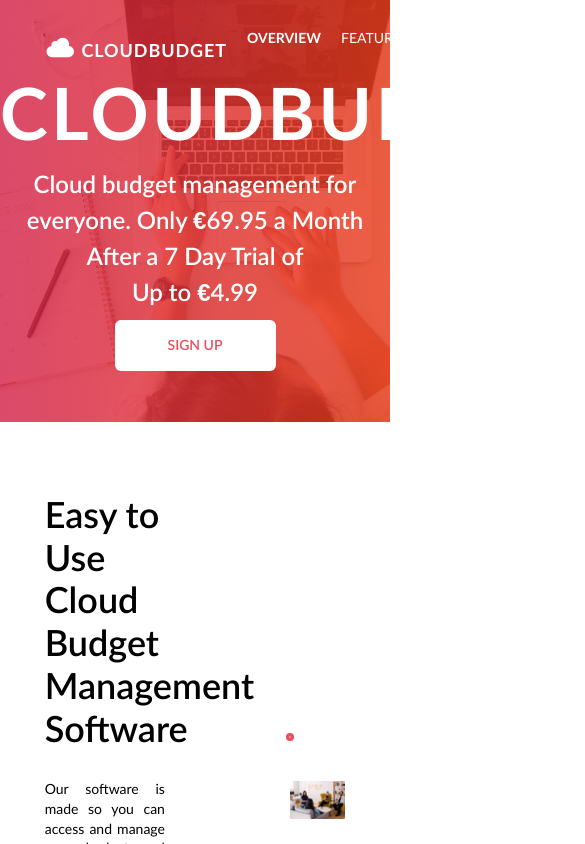
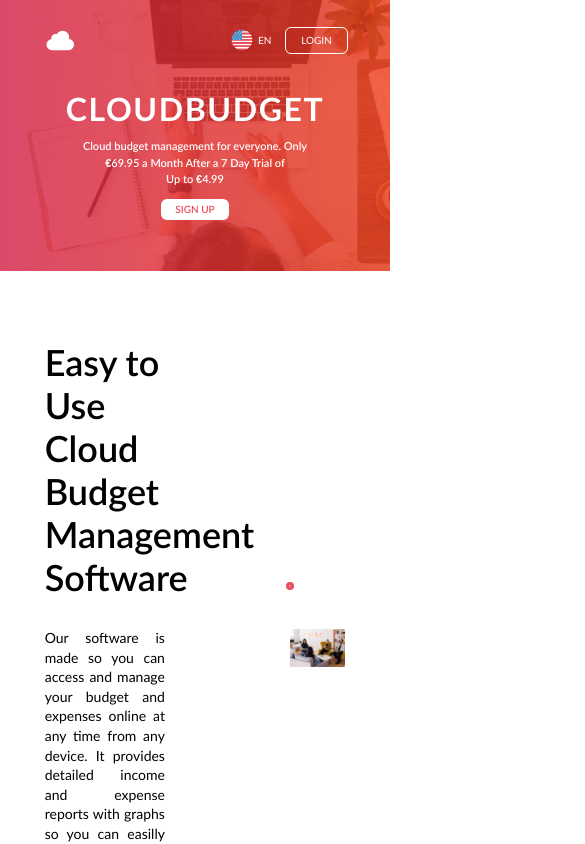
Before and after one commit to nklazuta/cloud-budget-landing-freebie, a React (Create React App) app: page / in a window 390 px wide. Shown: the top 844 px of the page, 585 px wide, since content can reach past the window. Built offline with nearby package versions, Linux system fonts and the light colour scheme.

Commit message:
feat: добавить адаптивность в Header и Promo

```diff
--- a/src/components/Header/Header.scss
+++ b/src/components/Header/Header.scss
@@ -15,10 +15,13 @@
   z-index: 1;
 
   .header__box {
+    width: 19.64%;
     display: flex;
+    gap: 12%;
 
     .header__language {
       @extend %button-animation;
+      width: 42.4%;
       padding: 0;
       border: none;
       background: $transparent;
@@ -38,25 +41,24 @@
         text-transform: uppercase;
         color: $white;
         margin: 0;
-        padding-right: 14px;
+        padding-right: 15.4%;
       }
 
       .header__arrow {
-        width: 18px;
-        height: 18px;
+        width: 16px;
+        height: 16px;
       }
     }
 
     .header__login {
       @extend %font-regular;
       @extend %button-animation;
-      width: 100px;
+      max-width: 100px;
       font-size: 14px;
       line-height: 1.21;
       text-transform: uppercase;
       color: $white;
-      padding: 12px 29px;
-      margin-left: 26px;
+      padding: 5.5% 13.4%;
       background-color: $transparent;
       border: 1px solid $white;
       box-sizing: border-box;
@@ -64,3 +66,88 @@
     }
   }
 }
+
+@media screen and (max-width: 1180px) {
+  .header {
+    .header__box {
+      width: 25%;
+
+      .header__language {
+        .header__flag {
+          width: 30px;
+          height: 30px;
+        }
+
+        .header__name {
+          font-size: 13px;
+        }
+
+        .header__arrow {
+          width: 15px;
+          height: 15px;
+        }
+      }
+
+      .header__login {
+        font-size: 13px;
+      }
+    }
+  }
+}
+
+@media screen and (max-width: 960px) {
+  .header {
+    .header__box {
+      width: 33%;
+
+      .header__language {
+        .header__flag {
+          width: 27px;
+          height: 27px;
+          padding-right: 8px;
+        }
+
+        .header__name {
+          font-size: 12px;
+        }
+
+        .header__arrow {
+          width: 14px;
+          height: 14px;
+        }
+      }
+
+      .header__login {
+        font-size: 12px;
+      }
+    }
+  }
+}
+
+@media screen and (max-width: 580px) {
+  .header {
+    .header__box {
+      width: 38%;
+
+      .header__language {
+        .header__flag {
+          width: 22px;
+          height: 22px;
+          padding-right: 5px;
+        }
+
+        .header__name {
+          font-size: 10px;
+        }
+
+        .header__arrow {
+          display: none;
+        }
+      }
+
+      .header__login {
+        font-size: 10px;
+      }
+    }
+  }
+}
--- a/src/components/Logo/Logo.scss
+++ b/src/components/Logo/Logo.scss
@@ -7,7 +7,7 @@
   border: none;
   background: $transparent;
   display: flex;
-  align-items: flex-end;
+  align-items: center;
 
   .logo__img {
     width: 29px;
@@ -25,3 +25,28 @@
     margin: 0;
   }
 }
+
+@media screen and (max-width: 1180px) {
+  .logo {
+    .logo__project {
+      display: none;
+    }
+  }
+}
+
+@media screen and (max-width: 960px) {
+  .logo {
+    .logo__project {
+      display: block;
+      font-size: 14px;
+    }
+  }
+}
+
+@media screen and (max-width: 580px) {
+  .logo {
+    .logo__project {
+      display: none;
+    }
+  }
+}
--- a/src/components/Navigation/Navigation.scss
+++ b/src/components/Navigation/Navigation.scss
@@ -5,11 +5,9 @@
   .navigation__links {
     @extend %list-decoration;
     display: flex;
-  }
 
     .navigation__item {
-    padding: 0 0 0 20px;
-  }
+      padding-left: 20px;
 
       .navigation__link {
         @extend %font-regular;
@@ -25,3 +23,23 @@
         font-weight: 700;
       }
     }
+  }
+}
+
+@media screen and (max-width: 1180px) {
+  .navigation {
+    .navigation__links {
+      .navigation__item {
+        .navigation__link {
+          font-size: 13px;
+        }
+      }
+    }
+  }
+}
+
+@media screen and (max-width: 960px) {
+  .navigation {
+    display: none;
+  }
+}
--- a/src/components/Promo/Promo.scss
+++ b/src/components/Promo/Promo.scss
@@ -6,7 +6,6 @@
   background-image: url("../../images/promo.jpg");
   background-size: cover;
   background-position: center;
-  position: relative;
   text-align: center;
 
   .promo__background {
@@ -46,7 +45,65 @@
       text-transform: uppercase;
       color: $coral;
       margin: $margin-center;
-      padding: 17px 53px;
+      padding: 1.18% 3.68%;
     }
   }
 }
+
+@media screen and (max-width: 1180px) {
+  .promo {
+    .promo__background {
+      .promo__heading {
+        font-size: 68px;
+      }
+
+      .promo__subtitle {
+        max-width: 450px;
+        font-size: 20px;
+      }
+
+      .promo__sign-up-button {
+        font-size: 13px;
+      }
+    }
+  }
+}
+
+@media screen and (max-width: 960px) {
+  .promo {
+    .promo__background {
+      .promo__heading {
+        font-size: 54px;
+      }
+
+      .promo__subtitle {
+        max-width: 350px;
+        font-size: 16px;
+      }
+
+      .promo__sign-up-button {
+        font-size: 12px;
+      }
+    }
+  }
+}
+
+@media screen and (max-width: 580px) {
+  .promo {
+    .promo__background {
+      .promo__heading {
+        font-size: 32px;
+        padding-top: 20px;
+      }
+
+      .promo__subtitle {
+        max-width: 260px;
+        font-size: 11px;
+      }
+
+      .promo__sign-up-button {
+        font-size: 10px;
+      }
+    }
+  }
+}
```
Lines whose indentation alone changed are shown as unchanged.
